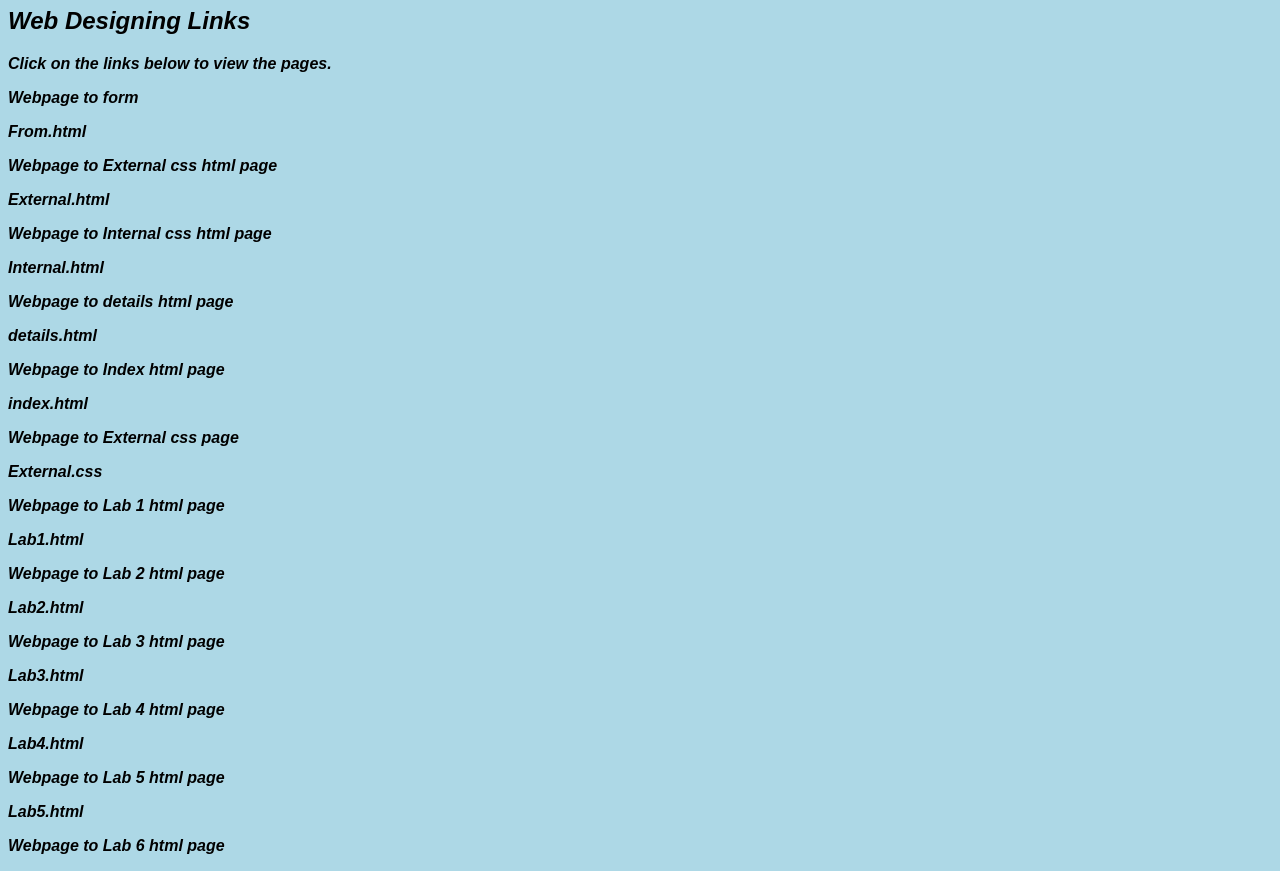
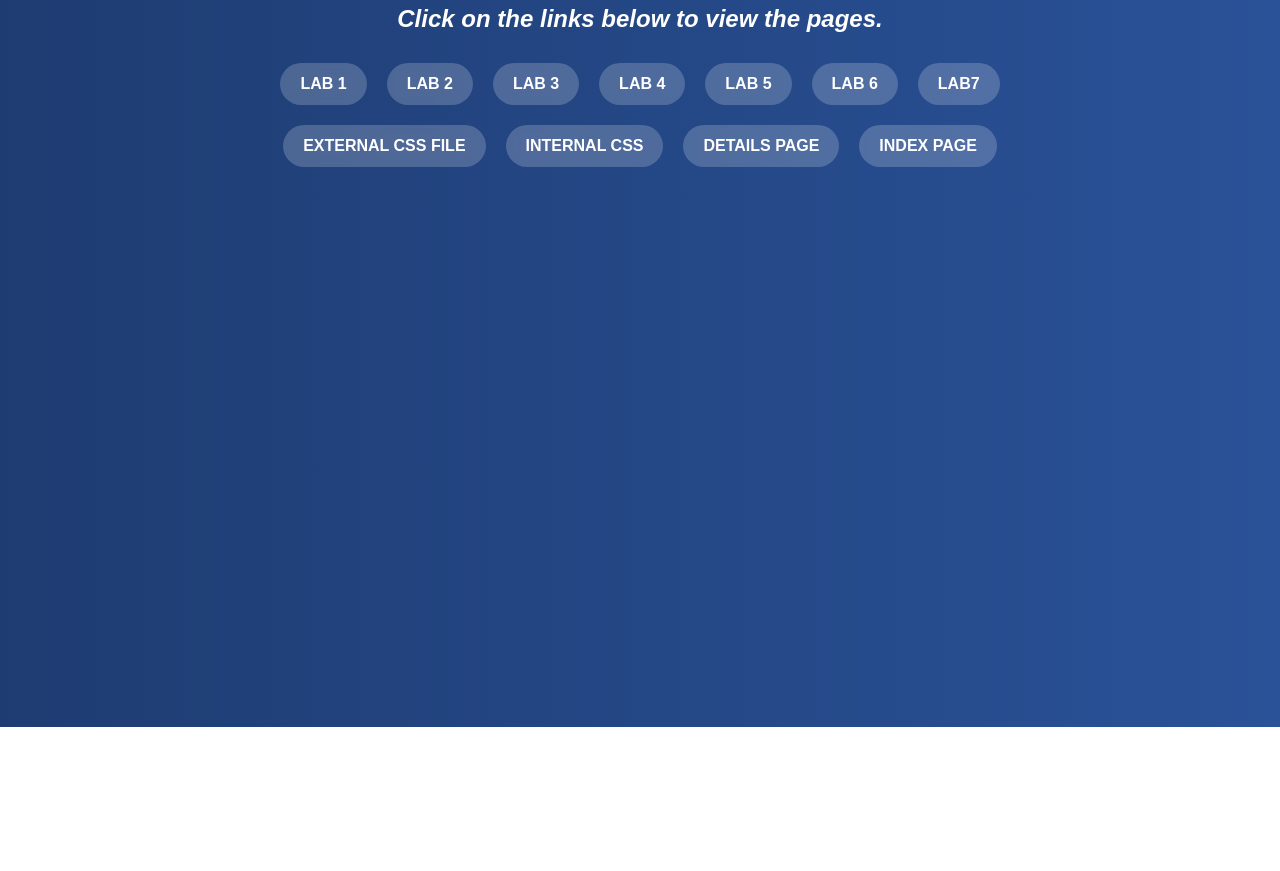
Before and after one commit to Pratham2005-desai/Web_dev, a plain HTML site: page index.html in a window 1280 px wide. Shown: the part 73-944 px from the top of the page. After the commit the page ends 800 px from the top, so only its background shows below. Drawn offline with Linux system fonts and the light colour scheme.

Commit message:
Update index.html

```diff
--- a/index.html
+++ b/index.html
@@ -1,75 +1,119 @@
 <!DOCTYPE html>
-<html>
+<html lang="en">
 <head>
-        <title>Links</title>
+    <meta charset="UTF-8">
+    <meta name="viewport" content="width=device-width, initial-scale=1">
+    <title>Web Designing Links</title>
     <style>
-            body{
-                background-color: lightblue;
+        /* General Styling */
+        body {
+            background: linear-gradient(to right, #1e3c72, #2a5298);
+            font-family: 'Poppins', sans-serif;
+            text-align: center;
+            color: white;
+            margin: 0;
+            padding: 0;
+        }
 
-
-            }
-            p {
-                font-family: Arial, sans-serif;
+        h1, h2 {
             font-style: oblique;
             font-weight: bold;
+            margin-bottom: 20px;
+        }
 
+        p {
+            font-size: 16px;
+            margin-bottom: 20px;
         }
-            h1 {
-                font-family: Arial, sans-serif;
-                font-style: oblique;
-                font-weight: bold;
-                text-align: center;
+
+        /* Navigation List */
+        ul {
+            list-style: none;
+            padding: 0;
+            margin: 20px auto;
+            display: flex;
+            flex-wrap: wrap;
+            justify-content: center;
+            max-width: 800px;
         }
-            h2 {
-                font-family: Arial, sans-serif;
-                font-style: oblique;
-                font-weight: bold;
+
+        ul li {
+            margin: 10px;
         }
-            a {
-                font-family: Arial, sans-serif;
-                font-style: oblique;
+
+        ul li a {
+            font-size: 16px;
             font-weight: bold;
             text-decoration: none;
-                color: black;
+            text-transform: uppercase;
+            color: white;
+            padding: 12px 20px;
+            display: inline-block;
+            border-radius: 25px;
+            background: rgba(255, 255, 255, 0.2);
+            backdrop-filter: blur(5px);
+            transition: all 0.4s ease;
         }
-            a:hover {
-                color: red;
+
+        /* Hover Effects */
+        ul:hover li a {
+            color: #ff5757;
         }
+
+        ul:hover li a:not(:hover) {
+            opacity: 0.5;
+            filter: blur(1px);
+            transform: scale(0.95);
+        }
+
+        ul li a:hover {
+            background: rgba(255, 255, 255, 0.3);
+            transform: scale(1.1);
+            box-shadow: 0px 0px 10px rgba(255, 255, 255, 0.5);
+        }
+
+        /* Responsive Design */
         @media screen and (max-width: 600px) {
             body {
-                    background-color: lightgreen;
+                background: linear-gradient(to right, #ff4e50, #fc913a);
             }
 
+            p, h1, h2, ul li a {
+                font-size: 14px !important;
+            }
 
+            ul {
+                flex-direction: column;
+                align-items: center;
+            }
+
+            ul li {
+                margin: 5px 0;
+            }
+
+            ul li a:hover {
+                color: cyan !important;
+                filter: drop-shadow(1px 1px 5px black) !important;
+            }
         }
     </style>
 </head>
 <body>
-        <h1>Links</h1>
-        <h2>Web Designing Links</h2>
-        <p>Click on the links below to view the pages.</p>
-        <p>Webpage to form </p>
-        <a href="From.html">From.html</a><br>
-        <p>Webpage to External css html page</p>
-        <a href="External.html">External.html</a><br>
-        <p>Webpage to Internal css html page</p>
-        <a href="Internal.html">Internal.html</a><br>
-        <p>Webpage to details html page</p>
-        <a href="details.html">details.html</a><br>
-        <p>Webpage to Index html page</p>
-        <a href="Index.html">index.html</a><br>
-        <p>Webpage to External css page</p>
-        <a href="External.css">External.css</a><br>
-        <p>Webpage to Lab 1 html page</p>
-        <a href="Lab1.html">Lab1.html</a><br>
-        <p>Webpage to Lab 2 html page</p>
-        <a href="Lab2.html">Lab2.html</a><br>
-        <p>Webpage to Lab 3 html page</p>
-        <a href="Lab3.html">Lab3.html</a><br>
-        <p>Webpage to Lab 4 html page</p>
-        <a href="Lab4.html">Lab4.html</a><br>
-        <p>Webpage to Lab 5 html page</p>
-        <a href="Lab5.html">Lab5.html</a><br>
-        <p>Webpage to Lab 6 html page</p>
+    <h1>Web Designing Links</h1>
+    <h2>Click on the links below to view the pages.</h2>
+
+    <ul>
+        <li><a href="Lab1.html">Lab 1</a></li>
+        <li><a href="Lab2.html">Lab 2</a></li>
+        <li><a href="Lab3.html">Lab 3</a></li>
+        <li><a href="Lab4.html">Lab 4</a></li>
+        <li><a href="Lab5.html">Lab 5</a></li>
+        <li><a href="Form.html">Lab 6</a></li>
+        <li><a href="External.html">Lab7</a></li>
+        <li><a href="External.css">External CSS File</a></li>
+        <li><a href="Internal.html">Internal CSS</a></li>
+        <li><a href="details.html">Details Page</a></li>
+        <li><a href="Index.html">Index Page</a></li>
+    </ul>
 </body>
 </html>
```
Lines whose indentation alone changed are shown as unchanged.
